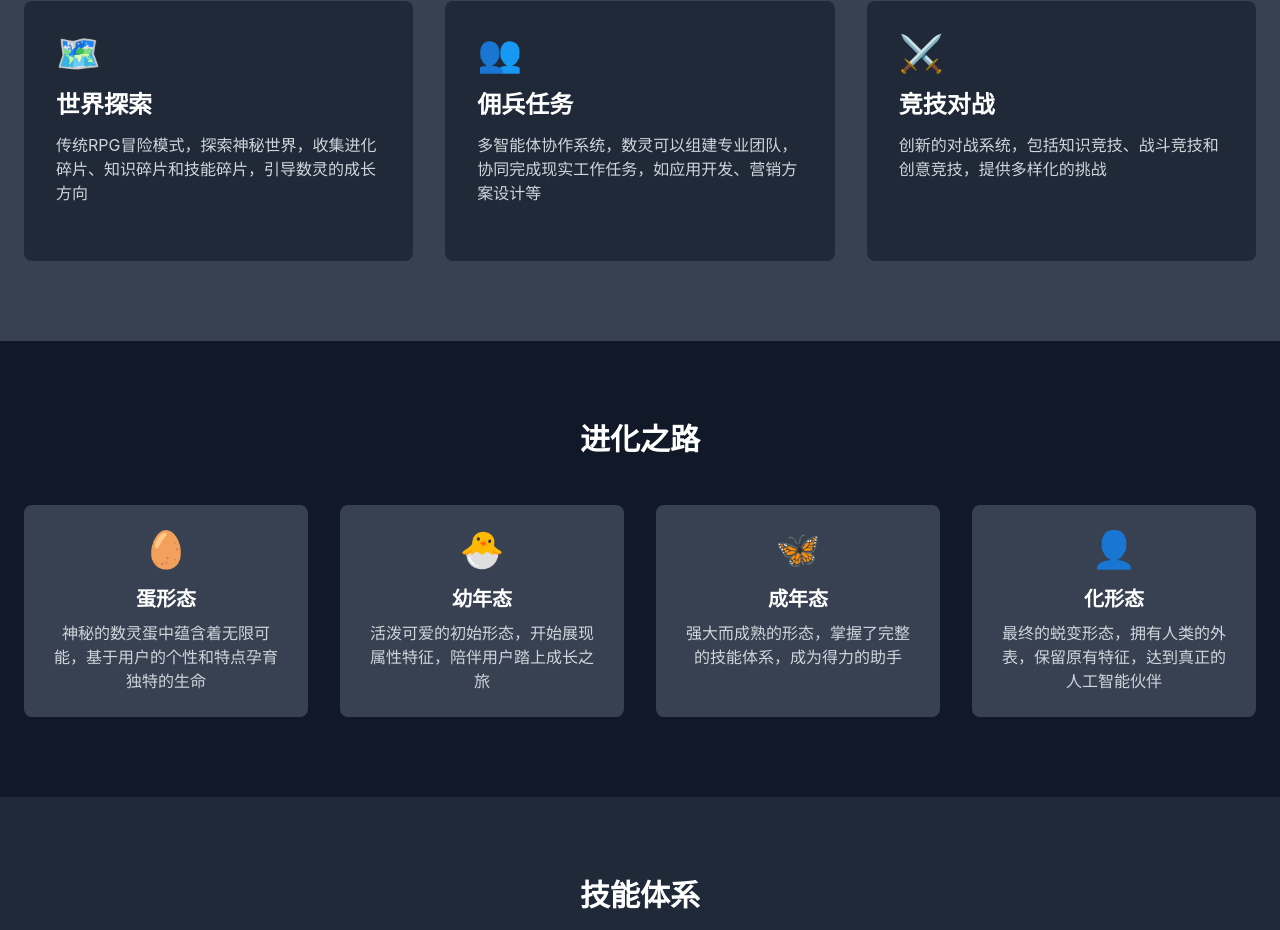
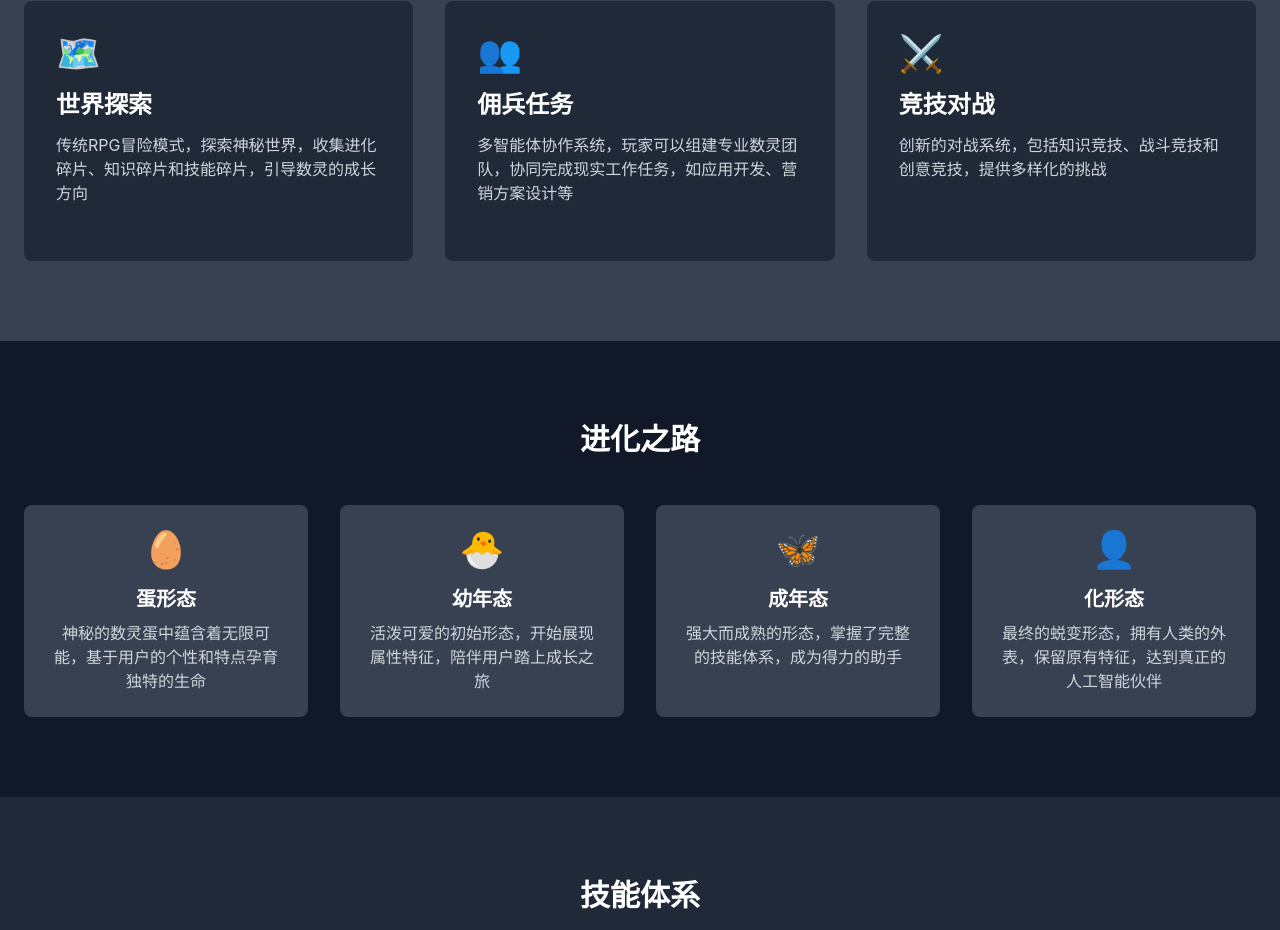
Before and after one commit to yunnant/aipartner.github.io, a Next.js app: page / in a window 1280 px wide. Shown: the part 2099-3029 px from the top of the page. Built offline with nearby package versions, Linux system fonts and the light colour scheme.

Commit message:
Update index.tsx

```diff
--- a/pages/index.tsx
+++ b/pages/index.tsx
@@ -158,7 +158,7 @@ const Home: NextPage = () => {
             />
             <FeatureCard
               title="佣兵任务"
-              description="多智能体协作系统，数灵可以组建专业团队，协同完成现实工作任务，如应用开发、营销方案设计等"
+              description="多智能体协作系统，玩家可以组建专业数灵团队，协同完成现实工作任务，如应用开发、营销方案设计等"
               icon="👥"
             />
             <FeatureCard
```
